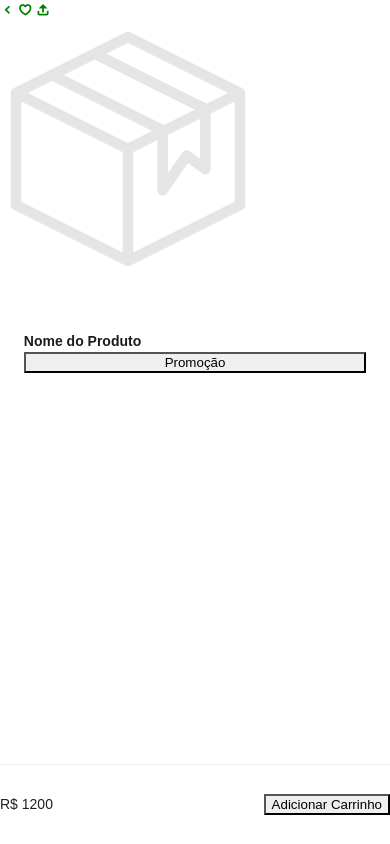
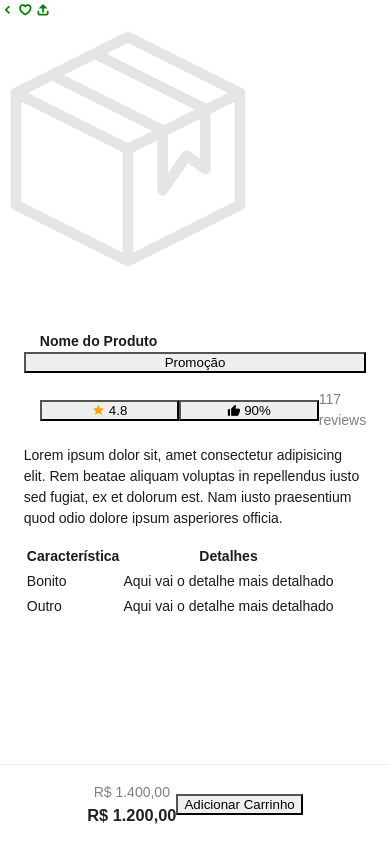
Before and after one commit to LuisFNascimento/GREENTECH, a website: page www/detalhes.html in a window 390 px wide. Drawn offline with Linux system fonts and the light colour scheme; some packages are replaced by stand-ins of ours.

Commit message:
Configuração dos botões em CSS

```diff
--- a/www/css/detalhes.css
+++ b/www/css/detalhes.css
@@ -80,3 +80,71 @@
     color: var(--branco);
     border: none;
 }
+.btn-rates {
+    border-radius: 20px;
+    border: 1px solid #cbcbcb;
+    padding: 5px 10px;
+    background: none;
+    margin-right: 5px;
+    width: 80px;
+    font-size: 16px;
+
+}
+.btn-rates i {
+    font-size: 20px;
+}
+
+.ri-thumb-up-fill {
+    color: var(--verde);
+
+}
+
+.color-gray {
+    color: gray;
+}
+table {
+    width: 100%;
+    border-collapse: collapse;
+    margin-bottom: 20px;
+}
+
+th,
+td {
+    padding: 1px;
+    text-align: center;
+    border-bottom: 1px solid #ddd;
+    border-right: 1px solid #ddd;
+    border-left: 1px solid #ddd;
+}
+th {
+    background-color: #ddd;
+}
+
+.flex-40{
+    flex: 40%;
+}
+
+.flex-60{
+    flex: 60%;
+    border: none;
+}
+.riscado {
+    text-decoration: line-through;
+}
+
+.princing {
+    font-weight: 800;
+    font-size: 22px;
+}
+
+.add-cart {
+    width: 90%;
+    height: 50px;
+    border-radius: 15px;
+    border: none;
+    background: var(--verde);
+    color: var(--branco);
+    font-size: 18px;
+    font-weight: 600;
+    cursor: pointer;
+}
--- a/www/detalhes.html
+++ b/www/detalhes.html
@@ -34,10 +34,13 @@
 
                 <!-- TAB BAR-->
                 <div class="toolbar toolbar-bottom">
-                    <div class="toolbar-inner display-flex">
-                        <div>R$ 1200</div>
-                        <div>
-                            <button>Adicionar Carrinho</button>
+                    <div class="toolbar-inner display-flex align-items-center justify-content-center">
+                        <div class="flex-40 text-align-center">
+                            <span class="riscado color-gray">R$ 1.400,00</span>
+                            <h3 class="princing no-padding no-margin">R$ 1.200,00</h3>
+                        </div>
+                        <div class="flex-60">
+                            <button class="add-cart">Adicionar Carrinho</button>
                         </div>
                     </div>
                 </div>
@@ -55,9 +58,32 @@
                    <div class="prod-content">
                     <div class="block">
                      <div class="line padding-top">
-                        <b>Nome do Produto</b>
+                        <b class="margin-left">Nome do Produto</b>
                         <button class="promo-btn">Promoção</button>
                      </div>
+                     <div class="margin-top display-flex align-items-center justify-content-start">
+                        <button class="margin-left btn-rates"><i class="mdi mdi-star"></i> 4.8</button>
+                        <button class="btn-rates"><i class="ri-thumb-up-fill"></i> 90%</button>
+                        <span class="color-gray">117 reviews</span>
+                     </div>
+                     <div class="display-flex align-items-center justify-content-center">
+                        <p>Lorem ipsum dolor sit, amet consectetur adipisicing elit. Rem beatae aliquam voluptas in repellendus iusto sed fugiat, ex et dolorum est. Nam iusto praesentium quod odio dolore ipsum asperiores officia.</p>
+                     </div>
+
+                     <table>
+                        <tr>
+                            <th>Característica</th>
+                            <th>Detalhes</th>
+                        </tr>
+                        <tr>
+                            <td>Bonito</td>
+                            <td>Aqui vai o detalhe mais detalhado</td>
+                        </tr>
+                        <tr>
+                            <td>Outro</td>
+                            <td>Aqui vai o detalhe mais detalhado</td>
+                        </tr>
+                     </table>
                     </div>
                    </div>
                 </div>
```
